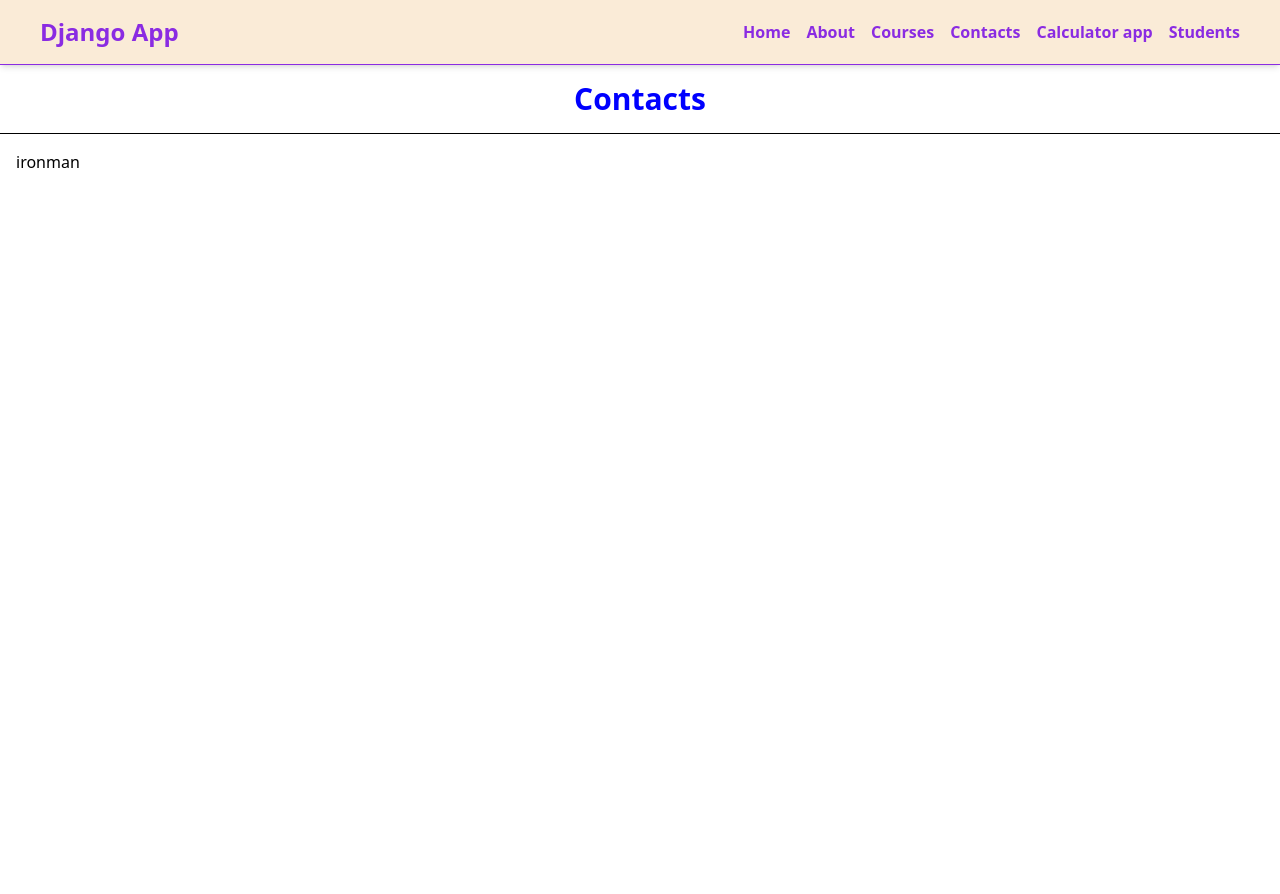
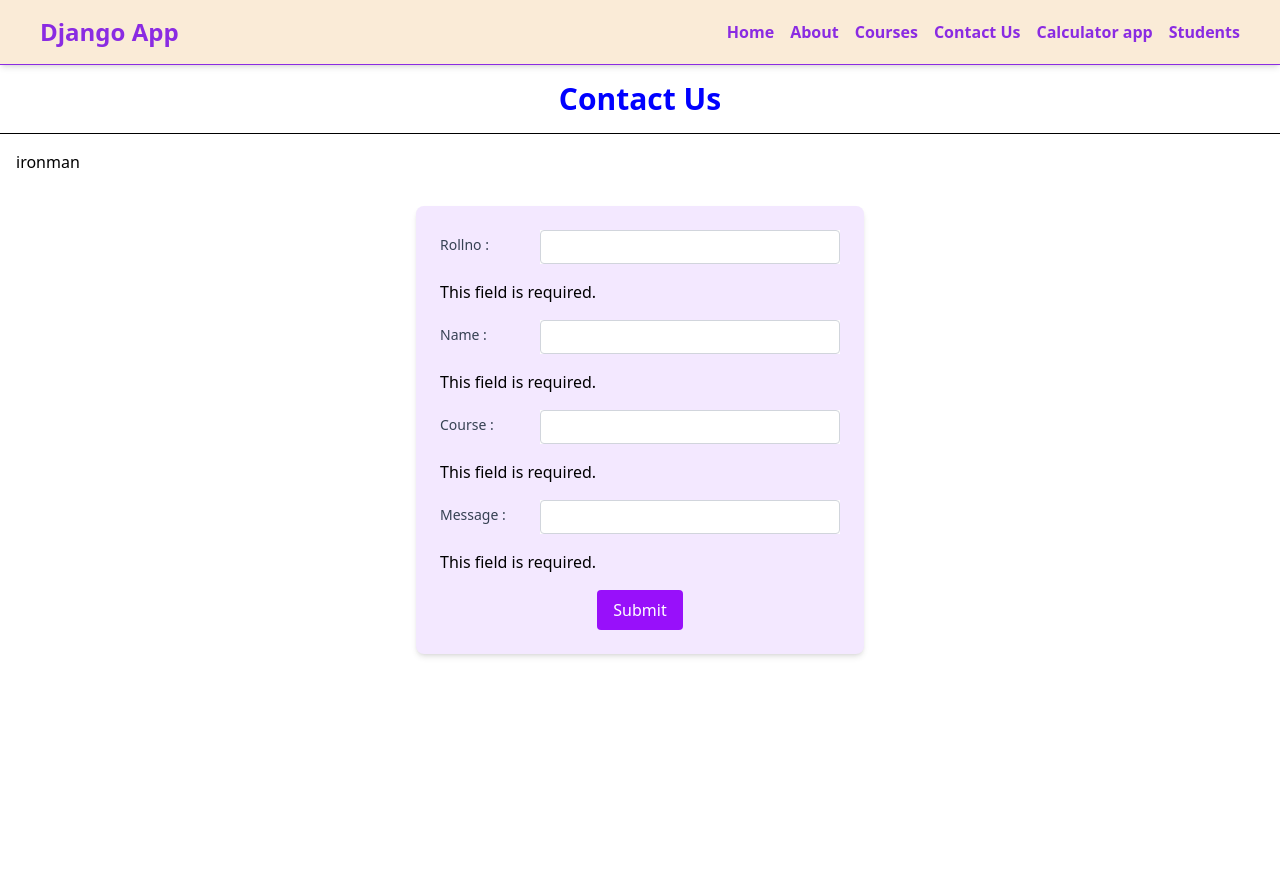
Before and after one commit to Shubham-S-Nimje/django-nareshit, a Django app: page /contacts/ in a window 1280 px wide. Shown: the top 894 px of the page. Run offline with Django 5.2, Linux system fonts and the light colour scheme.

Commit message:
03-07-2025

```diff
--- /dev/null
+++ b/app1/forms.py
@@ -0,0 +1,8 @@
+from django import forms
+class StudentForm(forms.Form):
+    input_class = 'px-2 py-1 w-full border border-gray-300 rounded'
+
+    rollno=forms.IntegerField(required=True,widget=forms.TextInput(attrs={'class': input_class}))
+    name=forms.CharField(max_length=20, required=True,widget=forms.TextInput(attrs={'class': input_class}))
+    course=forms.CharField(max_length=15,widget=forms.TextInput(attrs={'class': input_class}))
+    message=forms.CharField(max_length=50,widget=forms.TextInput(attrs={'class': input_class}))
--- a/app1/views.py
+++ b/app1/views.py
@@ -1,4 +1,5 @@
 from django.shortcuts import render
+from app1.forms import StudentForm
 
 def homePage(request):
     # ================v1======================
@@ -24,8 +25,21 @@ def contacts(request):
     a = 'ironman'
     b = 'thor'
     c =  'deadpool'
-    response=render(request,"contacts.html", context={'a':a,'b':b,'c':c})
-    return response
+    # response=render(request,"contacts.html", context={'a':a,'b':b,'c':c})
+
+    if request.method == 'POST':
+        studform = StudentForm(request.POST)
+        if studform.is_valid():
+            print(studform.cleaned_data)
+            return render(request, "success.html", {'form': studform.cleaned_data})
+        else:
+            response=render(request,"contacts.html",context={'a':a,'b':b,'c':c, 'studform':studform})
+            return response
+    else:
+        studform = StudentForm(request.POST)
+        response=render(request,"contacts.html",context={'a':a,'b':b,'c':c, 'studform':studform})
+        return response
+
 def courses(request):
     a = 'python'
     b = 'django'
--- a/templates/contacts.html
+++ b/templates/contacts.html
@@ -1,11 +1,42 @@
 {%extends "layout.html" %} {%block title%} Contacts {%endblock%}
 <br />
-{%block h1%} Contacts {%endblock%} {%block content %}
+{%block h1%} Contact Us {%endblock%} {%block content %}
 <div class="container mx-auto p-4 space-y-8">
   {%if a == 'ironman' %}
   <h2>{{a}}</h2>
   {%else%}
   <h2>{{b}}</h2>
   {%endif%}
+
+  <form
+    method="POST"
+    class="max-w-md mx-auto bg-purple-100 p-6 rounded-lg shadow-md space-y-4"
+  >
+    {% csrf_token %} {% for field in studform %}
+    <div>
+      <div class="flex justify-between items-center mb-4">
+        <label
+          for="{{ field.id_for_label }}"
+          class="block text-sm font-medium text-gray-700 mb-1 w-1/3"
+        >
+          {{ field.label }} :
+        </label>
+        <p class="bg-white w-full">{{ field }}</p>
+      </div>
+      {% if field.errors %}
+      <p class="text-red-500 text-sm mt-1">{{ field.errors }}</p>
+      {% endif %}
+    </div>
+    {% endfor %}
+
+    <div class="flex justify-center items-center">
+      <button
+        type="submit"
+        class="bg-purple-600 text-white px-4 py-2 rounded hover:bg-purple-700 transition"
+      >
+        Submit
+      </button>
+    </div>
+  </form>
 </div>
 {%endblock%}
--- a/templates/header.html
+++ b/templates/header.html
@@ -6,7 +6,7 @@
         <a href="/">Home</a>
         <a href="/about">About</a>
         <a href="/courses">Courses</a>
-        <a href="/contacts">Contacts</a>
+        <a href="/contacts">Contact Us</a>
         <a href="/calculator">Calculator app</a>
         <a href="/students">Students</a>
       </div>
--- /dev/null
+++ b/templates/success.html
@@ -0,0 +1,6 @@
+{% extends "layout.html" %} {% block title %} About {% endblock %} <br />
+{% block h1 %}Success{% endblock %} {% block content %}
+<div>
+  <p>Your form was submitted successfully! 🎉</p>
+</div>
+{% endblock %}
```
